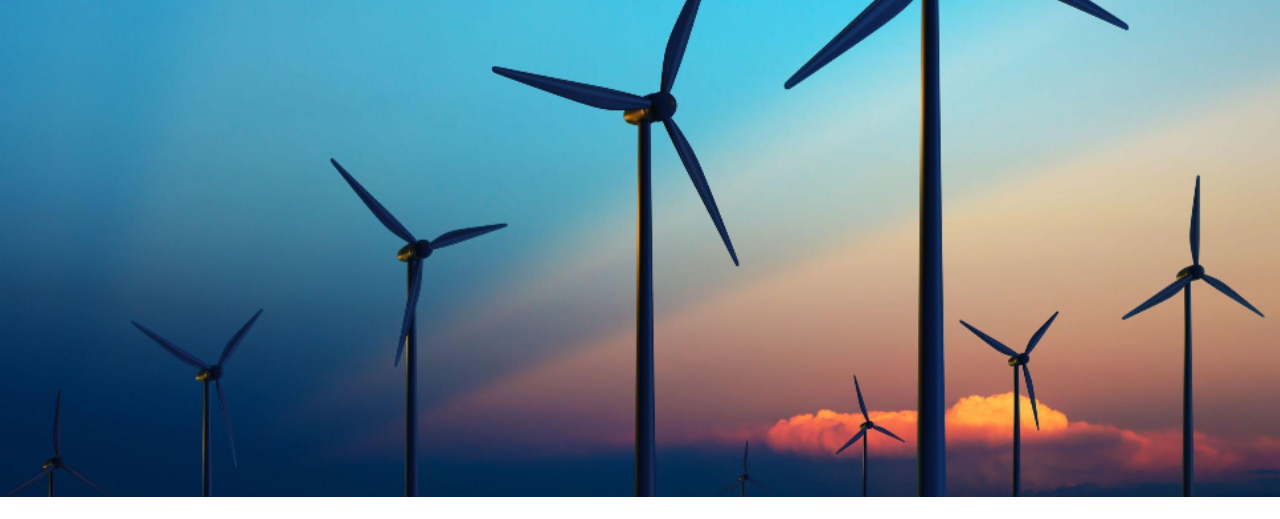
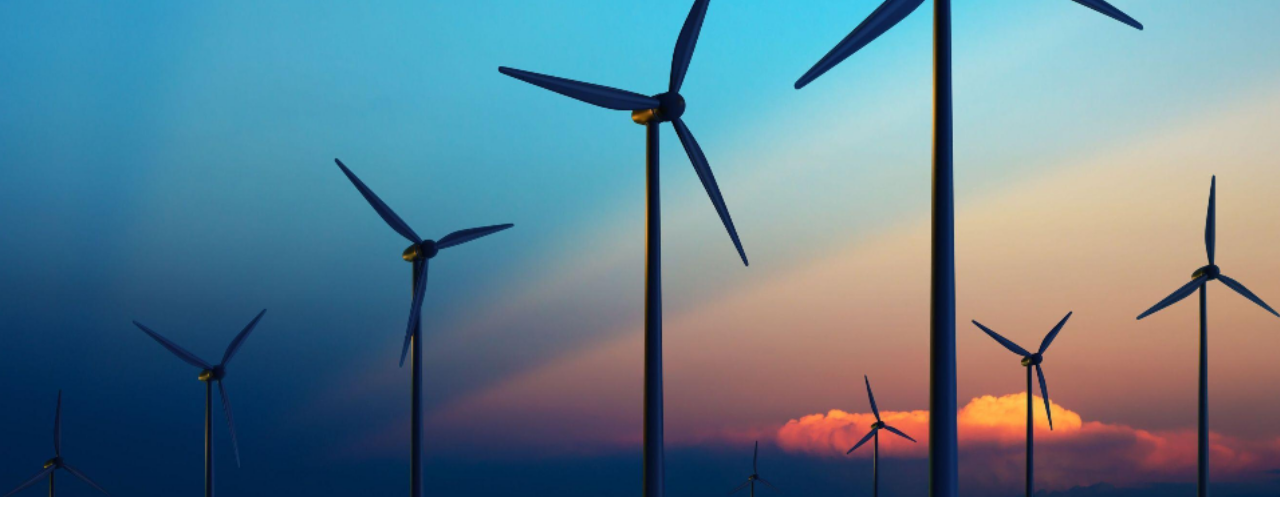
Before and after one commit to Luxarax/Luxsrax.github.io, a plain HTML site: page index.html in a window 1280 px wide. Shown: the part 120-639 px from the top of the page. Drawn offline with Linux system fonts and the light colour scheme.

Commit message:
image resize by 17px

```diff
--- a/index.html
+++ b/index.html
@@ -14,7 +14,7 @@
 	</div>
 	<link rel="prefetch" href="./images/replace.png">
 		<img src="./images/replace.png"
-		width="1322.5"
+		width="1339.5"
 		height="500"/>
 		<h1>Exploring the potential of solar energy</h1>
 		<p><strong>Text</strong> Text</p>
```
